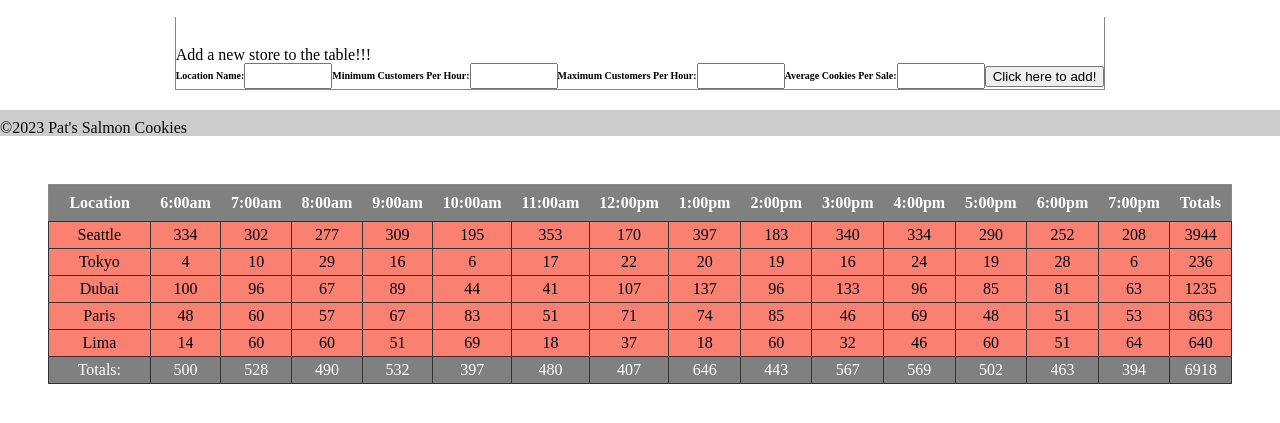
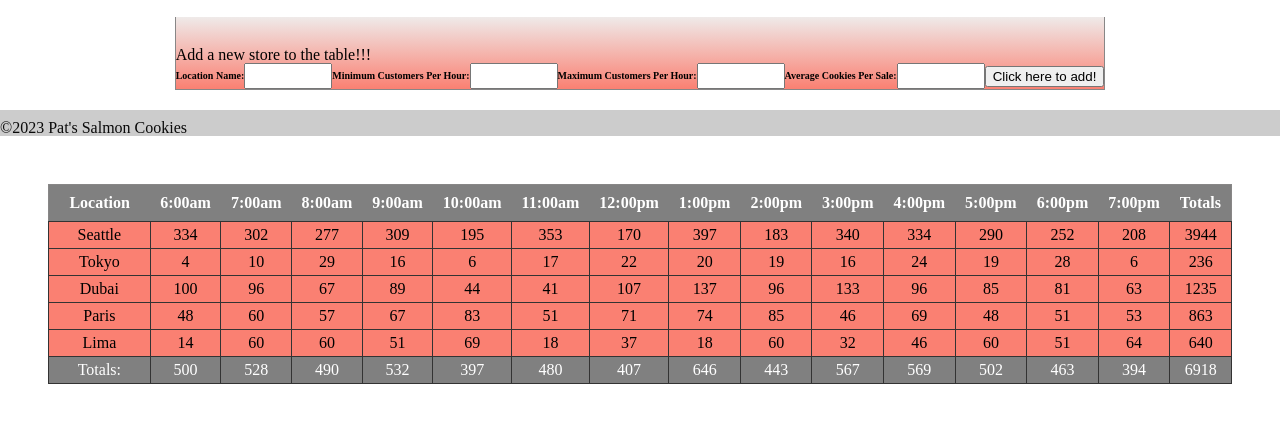
Before and after one commit to JamaisVu1/cookie-stand, a plain HTML site: page sales.html in a window 1280 px wide. Shown: the part 119-542 px from the top of the page. Drawn offline with Linux system fonts and the light colour scheme.

Commit message:
added gradient to form

```diff
--- a/css/styles.css
+++ b/css/styles.css
@@ -3,6 +3,11 @@
 }
 
 #cookieAdder {
+  background-image: linear-gradient(
+    to bottom,
+    rgb(239, 234, 233),
+    rgb(250, 128, 114)
+  );
   display: flex;
   flex-direction: row;
   flex-wrap: wrap;
@@ -13,10 +18,6 @@
   border-left: 1px solid #888787;
   border-top: none;
 }
-#cookieAdder legend {
-  pos
-}
-
 
 #cookieAdder fieldset {
   display: flex;
@@ -25,7 +26,6 @@
   width: 100%;
   align-items: center;
 }
-
 
 #cookieAdder input {
   display: flex;
@@ -40,13 +40,11 @@
   height: 20px;
 }
 
-
 #cookieAdder label {
   text-align: right;
   font-size: 10px;
   font-weight: bolder;
 }
-
 
 header h1 {
   background-color: #111111;
@@ -64,8 +62,6 @@ header nav {
   justify-content: center;
   max-width: 100%;
 }
-
-
 
 header .links ul {
   list-style: none;
@@ -90,7 +86,7 @@ footer {
   text-align: center;
   width: 100%;
   position: relative;
-padding-top: 10px;
+  padding-top: 10px;
   bottom: 0;
 }
 
@@ -100,9 +96,7 @@ main {
   align-items: center;
 }
 
-
 table {
-  border-collapse: collapse;
   border: 1px solid #888787;
   margin: 3em;
   max-width: 100%;
@@ -163,6 +157,4 @@ tfoot td {
   display: flex;
   justify-content: center;
   margin-top: 15px;
-
-
 }
```
